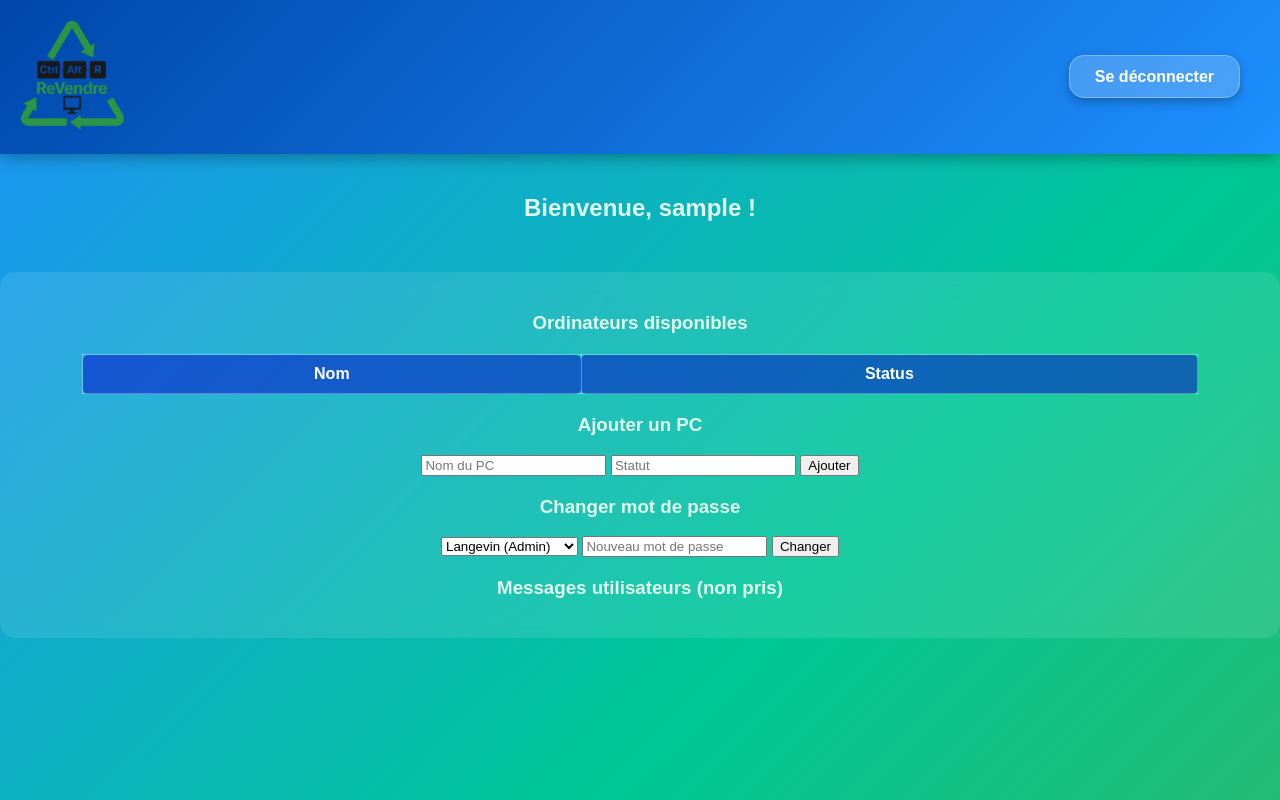
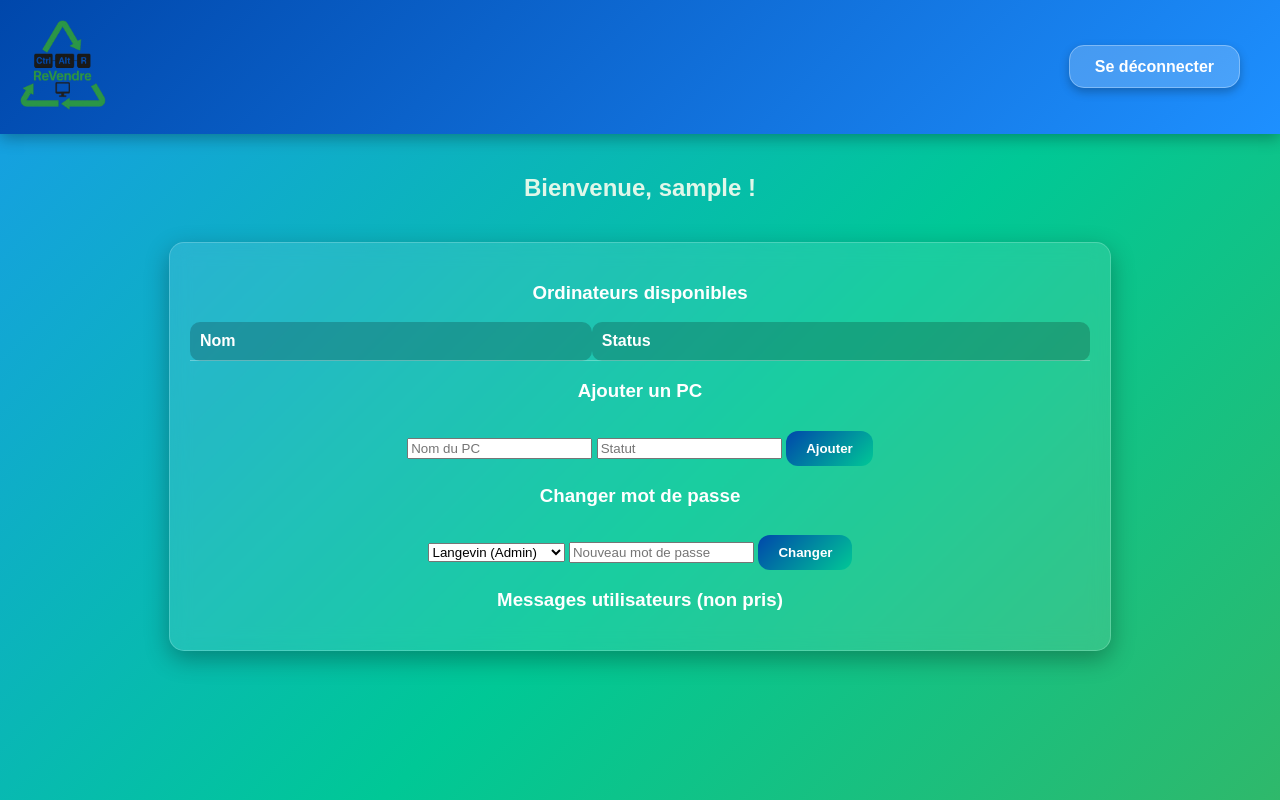
Before and after one commit to Pier-Alexis/Ctrl-Alt-Revendre, a Flask app: page /dashboard in a window 1280 px wide. Run offline with Flask 3, Linux system fonts and the light colour scheme; the visitor is signed in with stand-in values (Sample User, id 1); lists and menus that the app fills with data are empty.

Commit message:
Update style.css

```diff
--- a/static/style.css
+++ b/static/style.css
@@ -1,33 +1,36 @@
-/* --- GLOBAL --- */
+/* --- STYLE GLOBAL --- */
 body {
     margin: 0;
     font-family: Arial, sans-serif;
     background: linear-gradient(135deg, #002366, #0047ab, #1e90ff, #00c896, #4caf50);
     background-size: 300% 300%;
-    animation: gradientMove 12s ease infinite;
+    animation: gradientMove 15s ease infinite;
     color: white;
     text-align: center;
+    transition: background 1s ease;
 }
 
-/* Animation du dégradé */
 @keyframes gradientMove {
     0% { background-position: 0% 50%; }
     50% { background-position: 100% 50%; }
     100% { background-position: 0% 50%; }
 }
 
-/* --- HEADER --- */
+/* --- BARRE DU HAUT --- */
 .header {
     display: flex;
     justify-content: space-between;
     align-items: center;
-    background: linear-gradient(135deg, #0047ab, #1e90ff); /* UNIQUEMENT bleu fixe */
+    background: linear-gradient(135deg, #0047ab, #1e90ff); /* uniquement bleu */
     padding: 20px;
     box-shadow: 0 4px 15px rgba(0, 0, 0, 0.3);
+    position: sticky;
+    top: 0;
+    z-index: 100;
 }
 
 .logo {
-    height: 110px; /* plus gros logo */
+    height: 90px;
     object-fit: contain;
 }
 
@@ -44,25 +47,17 @@ body {
     font-weight: bold;
     transition: all 0.3s ease-in-out;
     box-shadow: 0 4px 10px rgba(0, 0, 0, 0.25);
-    cursor: pointer;
 }
 
-/* Hover et click */
 .login-btn:hover {
-    background: rgba(0, 200, 150, 0.4); /* vert sur hover */
+    background: rgba(0, 200, 150, 0.4);
     transform: scale(1.05);
-    box-shadow: 0 6px 15px rgba(0, 0, 0, 0.35);
 }
 
-.login-btn:active {
-    transform: scale(0.97);
-    box-shadow: 0 3px 7px rgba(0, 0, 0, 0.25);
-}
-
-/* --- Formulaires vitreux --- */
+/* --- LOGIN BOX --- */
 .login-box {
-    max-width: 400px;
-    margin: 60px auto;
+    max-width: 350px;
+    margin: 80px auto;
     padding: 30px;
     border-radius: 20px;
     background: rgba(255, 255, 255, 0.15);
@@ -72,11 +67,6 @@ body {
     box-shadow: 0 4px 20px rgba(0, 0, 0, 0.25);
     text-align: center;
     color: white;
-    transition: all 0.3s ease-in-out;
-}
-
-.login-box:hover {
-    box-shadow: 0 6px 25px rgba(0, 0, 0, 0.35);
 }
 
 .login-box h2 {
@@ -93,12 +83,6 @@ body {
     outline: none;
     background: rgba(255, 255, 255, 0.8);
     font-size: 14px;
-    transition: transform 0.2s, box-shadow 0.2s;
-}
-
-.login-box input:focus {
-    transform: scale(1.02);
-    box-shadow: 0 4px 10px rgba(0, 0, 0, 0.25);
 }
 
 .login-box button {
@@ -110,94 +94,121 @@ body {
     color: white;
     background: linear-gradient(135deg, #0047ab, #00c896);
     cursor: pointer;
-    transition: transform 0.2s ease-in-out, box-shadow 0.2s ease-in-out;
+    transition: all 0.3s ease-in-out;
 }
 
 .login-box button:hover {
     transform: scale(1.05);
-    box-shadow: 0 6px 15px rgba(0, 0, 0, 0.35);
 }
 
-.login-box button:active {
-    transform: scale(0.97);
-    box-shadow: 0 3px 7px rgba(0, 0, 0, 0.25);
+/* --- DASHBOARD ADMIN --- */
+.table-container {
+    margin: 20px auto;
+    padding: 20px;
+    max-width: 900px;
+    border-radius: 20px;
+    background: rgba(255, 255, 255, 0.1);
+    backdrop-filter: blur(15px);
+    -webkit-backdrop-filter: blur(15px);
+    border: 1px solid rgba(255,255,255,0.2);
+    box-shadow: 0 8px 25px rgba(0,0,0,0.3);
+    transition: all 0.3s ease;
 }
 
-/* --- TABLES --- */
-table {
-    width: 90%;
-    margin: 20px auto;
+.table-container table {
+    width: 100%;
     border-collapse: collapse;
+    margin-bottom: 15px;
 }
 
-th, td {
+.table-container th, .table-container td {
     padding: 10px;
-    border: 1px solid rgba(255,255,255,0.3);
-    text-align: center;
-    border-radius: 5px;
-}
-
-th {
-    background-color: rgba(0,0,200,0.5);
-}
-
-td {
-    background-color: rgba(0,200,150,0.2);
-}
-
-tr:hover td {
-    background-color: rgba(0,200,150,0.4);
-}
-
-/* --- CHAT --- */
-.chat-box {
-    max-width: 600px;
-    margin: 50px auto;
-    background: rgba(255,255,255,0.15);
-    padding: 20px;
-    border-radius: 15px;
-    backdrop-filter: blur(10px);
-}
-
-.message {
-    padding: 10px;
-    margin-bottom: 8px;
-    border-radius: 8px;
-}
-
-.from-user {
-    background-color: rgba(0,200,150,0.4);
-    color: black;
+    border-bottom: 1px solid rgba(255,255,255,0.3);
     text-align: left;
 }
 
-.from-admin {
-    background-color: rgba(0,0,200,0.4);
+.table-container th {
+    background: rgba(0,0,0,0.2);
+    border-radius: 10px;
+}
+
+/* --- MESSAGES ADMIN --- */
+.flash {
+    margin:5px;
+    padding:5px 10px;
+    border-radius:10px;
+    background: rgba(255,255,255,0.2);
+    color: #fff;
+    display: inline-block;
+    transition: all 0.3s ease;
+}
+
+.flash button {
+    background: rgba(0,200,150,0.5);
+    border:none;
+    border-radius:5px;
+    padding:3px 8px;
+    cursor:pointer;
+    transition: all 0.2s ease;
+}
+
+.flash button:hover {
+    transform: scale(1.1);
+}
+
+/* --- CHAT MESSAGES --- */
+.chat-box {
+    max-width: 600px;
+    margin: 30px auto;
+    padding: 20px;
+    background: rgba(255,255,255,0.1);
+    border-radius: 20px;
+    backdrop-filter: blur(15px);
+    box-shadow: 0 5px 20px rgba(0,0,0,0.3);
+}
+
+.chat-message {
+    background: rgba(255,255,255,0.15);
+    padding: 8px 12px;
+    margin-bottom: 8px;
+    border-radius: 12px;
+    text-align: left;
+    transition: transform 0.2s ease, background 0.2s ease;
+}
+
+.chat-message:hover {
+    transform: scale(1.02);
+    background: rgba(0,200,150,0.25);
+}
+
+/* --- INPUT CHAT --- */
+.chat-input {
+    width: calc(100% - 24px);
+    padding: 12px;
+    margin-top: 10px;
+    border-radius: 12px;
+    border: none;
+    outline: none;
+    background: rgba(255,255,255,0.8);
+}
+
+/* --- BOUTONS AJOUT/CHANGER --- */
+.table-container button {
+    margin-top: 10px;
+    padding: 10px 20px;
+    border-radius: 12px;
+    border: none;
+    background: linear-gradient(135deg, #0047ab, #00c896);
     color: white;
-    text-align: right;
+    font-weight: bold;
+    cursor: pointer;
+    transition: all 0.3s ease;
+}
+
+.table-container button:hover {
+    transform: scale(1.05);
 }
 
 /* --- FLASH MESSAGES --- */
-.flash {
-    margin: 10px 0;
-    padding: 10px;
-    border-radius: 10px;
-}
-
-.flash.error {
-    background-color: rgba(255, 0, 0, 0.4);
-}
-
-.flash.success {
-    background-color: rgba(0, 200, 0, 0.4);
-}
-
-/* --- MINOR STYLING --- */
-.content h2, .content h3 {
-    margin-top: 20px;
-    color: #e0f7e9;
-}
-
-.table-container {
-    margin: 30px auto;
-}
+.flash.success { background: rgba(0,200,150,0.4); }
+.flash.error { background: rgba(255,50,50,0.4); }
```
